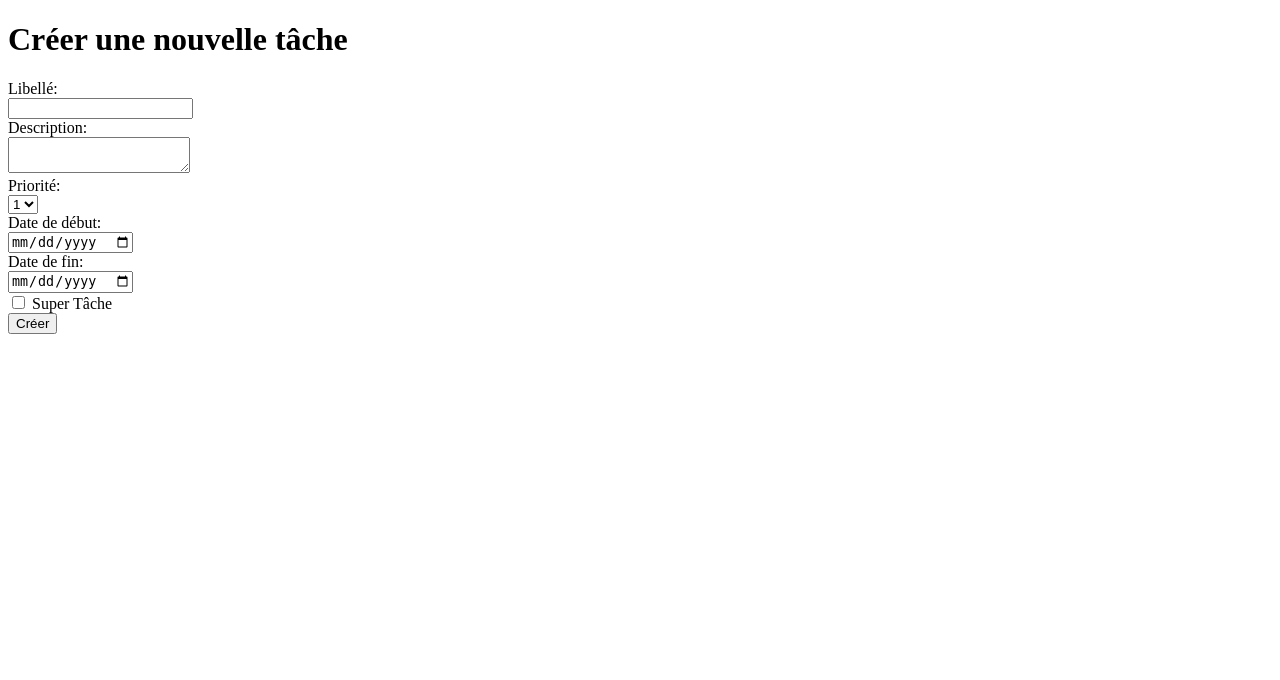
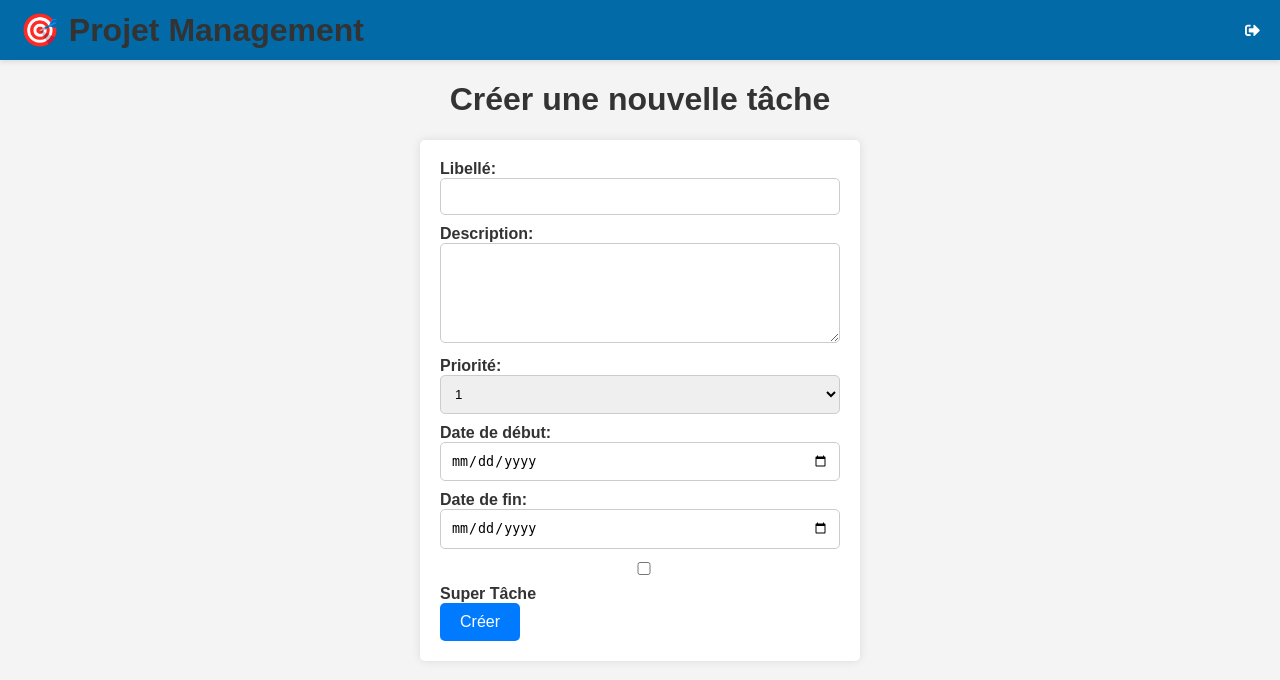
Before and after one commit to astr-id/evaldjango, a Django app: template projetmanagement/templates/create_tache.html in a window 1280 px wide. Shown: the top 680 px of the page. Run offline with Django 5.2, Linux system fonts and the light colour scheme; the template is opened without the code that fills it, so the values that code supplies are empty; parts of the project's set-up code (start-up, migrations or seed data) failed here and were passed over; some libraries are stand-ins or nearby versions.

Commit message:
modif sous-tache

```diff
--- /dev/null
+++ b/projetmanagement/static/style_formulaire_tache.css
@@ -0,0 +1,97 @@
+h1 {
+    text-align: center;
+    color: #333;
+}
+
+form {
+    max-width: 400px;
+    margin: 0 auto;
+    background: #fff;
+    padding: 20px;
+    border-radius: 5px;
+    box-shadow: 0 0 10px rgba(0, 0, 0, 0.1);
+}
+
+label {
+    font-weight: bold;
+}
+
+input[type="text"],
+textarea,
+select,
+input[type="date"],
+input[type="checkbox"] {
+    width: 100%;
+    padding: 10px;
+    margin-bottom: 10px;
+    border: 1px solid #ccc;
+    border-radius: 5px;
+    box-sizing: border-box;
+}
+
+textarea {
+    height: 100px;
+}
+
+button[type="submit"] {
+    background-color: #007bff;
+    color: #fff;
+    border: none;
+    padding: 10px 20px;
+    cursor: pointer;
+    border-radius: 5px;
+    font-size: 16px;
+}
+
+button[type="submit"]:hover {
+    background-color: #0056b3;
+}
+
+/* Font Awesome checkbox style */
+.checkbox-label {
+    position: relative;
+    cursor: pointer;
+    padding-left: 25px;
+    margin-bottom: 10px;
+    display: inline-block;
+}
+
+.checkbox-label input {
+    position: absolute;
+    opacity: 0;
+    cursor: pointer;
+}
+
+.checkmark {
+    position: absolute;
+    top: 0;
+    left: 0;
+    height: 20px;
+    width: 20px;
+    background-color: #eee;
+    border-radius: 5px;
+}
+
+.checkbox-label:hover input ~ .checkmark {
+    background-color: #ccc;
+}
+
+.checkmark:after {
+    content: "";
+    position: absolute;
+    display: none;
+}
+
+.checkbox-label input:checked ~ .checkmark:after {
+    display: block;
+}
+
+.checkbox-label .checkmark:after {
+    left: 7px;
+    top: 3px;
+    width: 5px;
+    height: 10px;
+    border: solid #007bff;
+    border-width: 0 2px 2px 0;
+    transform: rotate(45deg);
+}
--- a/projetmanagement/templates/create_tache.html
+++ b/projetmanagement/templates/create_tache.html
@@ -1,21 +1,15 @@
+{% load static %}
 <!DOCTYPE html>
 <html lang="en">
 <head>
     <meta charset="UTF-8">
     <title>Créer une nouvelle tâche</title>
-    <!-- Incluez vos fichiers CSS et autres scripts nécessaires ici -->
-    <script src="https://ajax.googleapis.com/ajax/libs/jquery/3.5.1/jquery.min.js"></script>
-    <script src="https://ajax.googleapis.com/ajax/libs/jqueryui/1.12.1/jquery-ui.min.js"></script>
-    <link rel="stylesheet" href="https://ajax.googleapis.com/ajax/libs/jqueryui/1.12.1/themes/smoothness/jquery-ui.css">
-    <script>
-        $(function () {
-            // Initialisez Datepicker pour les champs de date de début et de fin
-            $("#id_date_debut").datepicker();
-            $("#id_date_fin").datepicker();
-        });
-    </script>
+    <link rel="stylesheet" type="text/css" href="{% static 'style_formulaire_tache.css' %}">
+    <link rel="stylesheet" type="text/css" href="{% static 'style.css' %}">
+    <link rel="stylesheet" href="https://cdnjs.cloudflare.com/ajax/libs/font-awesome/5.15.4/css/all.min.css">
 </head>
 <body>
+{% include 'header.html' %}
 <h1>Créer une nouvelle tâche</h1>
 <form method="post">
     {% csrf_token %}
@@ -33,8 +27,10 @@
     <input type="date" id="date_debut" name="date_debut"><br>
     <label for="date_fin">Date de fin:</label><br>
     <input type="date" id="date_fin" name="date_fin"><br>
-    <input type="checkbox" id="super_tache" name="super_tache">
-    <label for="super_tache">Super Tâche</label><br>
+    {% if not sous_tache %}
+        <input type="checkbox" id="super_tache" name="super_tache">
+        <label for="super_tache">Super Tâche</label><br>
+    {% endif %}
     <button type="submit">Créer</button>
 </form>
 </body>
--- a/projetmanagement/urls.py
+++ b/projetmanagement/urls.py
@@ -6,4 +6,9 @@ urlpatterns = [
     path('projet/<int:projet_id>/', views.detail_projet, name='detail_projet'),
     path('projet/<int:projet_id>/creer-tache/', views.creer_tache, name='creer_tache'),
     path('supprimer_projet/<int:projet_id>/', views.supprimer_projet, name='supprimer_projet'),
+    path('modifier_avancement_tache/<int:tache_id>/', views.modifier_avancement_tache,
+         name='modifier_avancement_tache'),
+    path('modifier_statut_tache/<int:tache_id>/', views.modifier_statut_tache, name='modifier_statut_tache'),
+    path('projet/<int:tache_id>/creer-sous-tache/', views.creer_sous_tache, name='creer_sous_tache'),
+    path('supprimer_tache/<int:tache_id>/', views.supprimer_tache, name='supprimer_tache'),
 ]
```
Also changed, not shown: projetmanagement/models.py (+19 -10 lines), projetmanagement/templates/detail_projet.html (+29 -1 lines), db.sqlite3.
